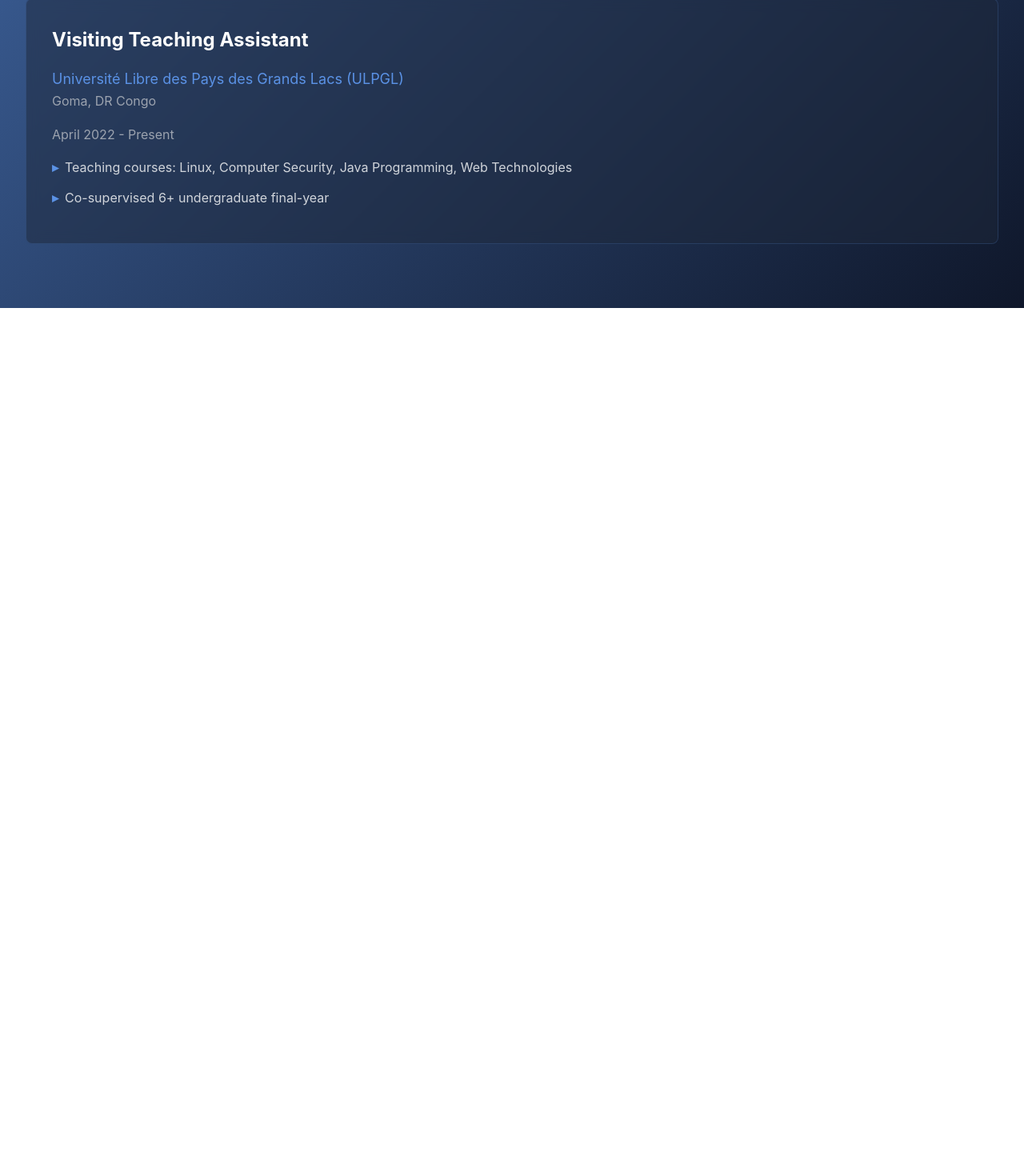
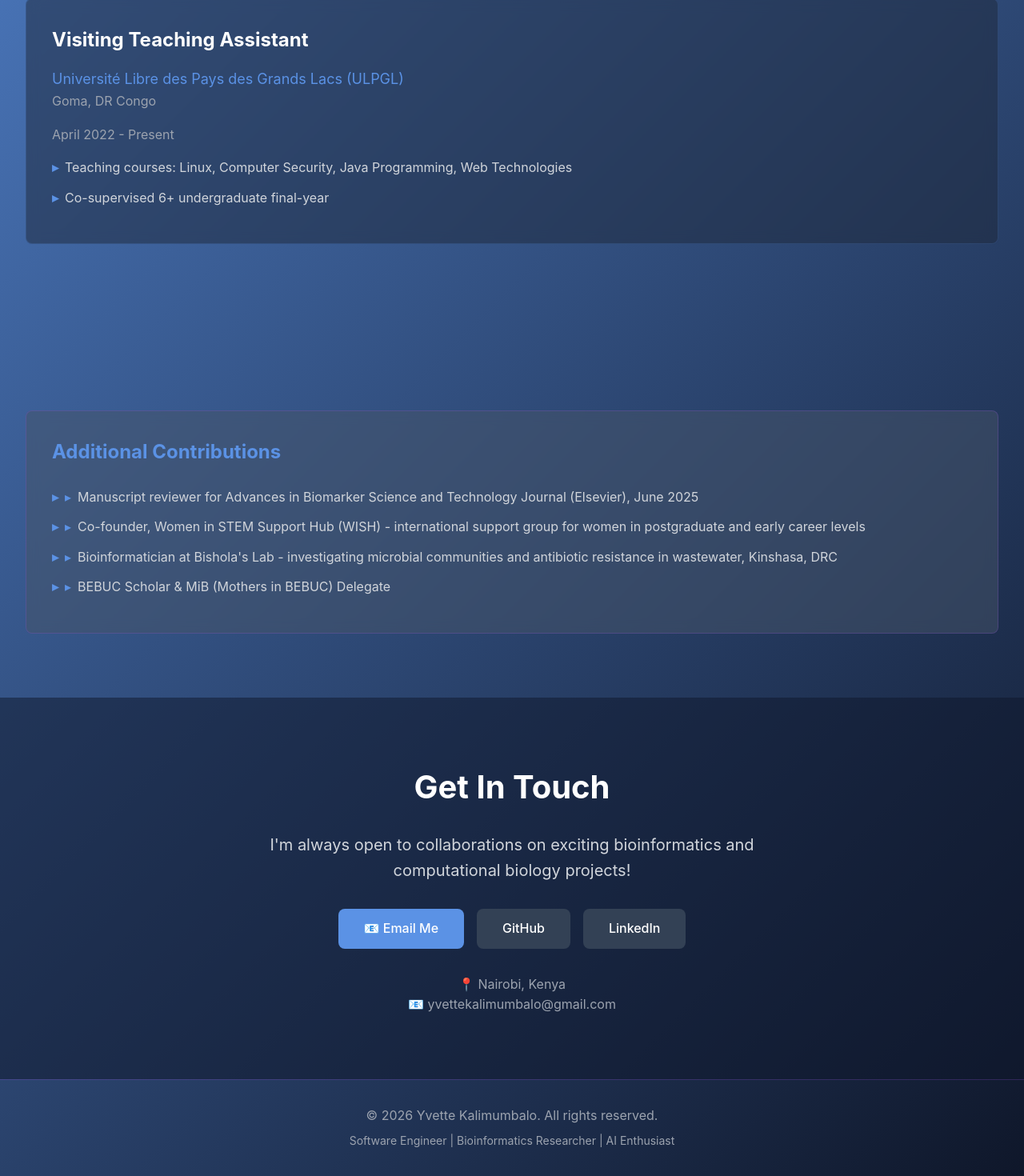
Before and after one commit to YvetteKal/YvetteKal.github.io, a plain HTML site: page index.html in a window 1280 px wide. Shown: the part 4723-6193 px from the top of the page at 80% size. Before the commit the page ends 5108 px from the top, so only its background shows below. Drawn offline with nearby package versions, Linux system fonts and the light colour scheme.

Commit message:
last two sections added

```diff
--- a/index.html
+++ b/index.html
@@ -774,4 +774,72 @@
                     </div>
                     <ul>
                         <li>Teaching courses: Linux, Computer Security, Java Programming, Web Technologies</li>
-                        <li>Co-supervised 6+ undergraduate final-year
+                        <li>Co-supervised 6+ undergraduate final-year</li>
+                    </ul>
+                </div>
+            </div>
+    </section>
+    <!-- Additional Contributions -->
+    <section id="additional-contributions">
+        <div class="container" style="margin-top: 3rem;">
+            <div style="background: rgba(71, 85, 105, 0.5); backdrop-filter: blur(8px); border-radius: 0.5rem; padding: 2rem; border: 1px solid rgba(168, 85, 247, 0.2);">
+                <h3 style="font-size: 1.5rem; font-weight: bold; color: #5B92E5; margin-bottom: 1.5rem;">Additional Contributions</h3>
+                <ul style="list-style: none; color: #d1d5db; margin: 0; padding: 0;">
+                    <li style="display: flex; align-items: flex-start; margin-bottom: 0.75rem;">
+                        <span style="color: #5B92E5; margin-right: 0.5rem;">▸</span>
+                        <span>Manuscript reviewer for Advances in Biomarker Science and Technology Journal (Elsevier), June 2025</span>
+                    </li>
+                    <li style="display: flex; align-items: flex-start; margin-bottom: 0.75rem;">
+                        <span style="color: #5B92E5; margin-right: 0.5rem;">▸</span>
+                        <span>Co-founder, Women in STEM Support Hub (WISH) - international support group for women in postgraduate and early career levels</span>
+                    </li>
+                    <li style="display: flex; align-items: flex-start; margin-bottom: 0.75rem;">
+                        <span style="color: #5B92E5; margin-right: 0.5rem;">▸</span>
+                        <span>Bioinformatician at Bishola's Lab - investigating microbial communities and antibiotic resistance in wastewater, Kinshasa, DRC</span>
+                    </li>
+                    <li style="display: flex; align-items: flex-start; margin-bottom: 0.75rem;">
+                        <span style="color: #5B92E5; margin-right: 0.5rem;">▸</span>
+                        <span>BEBUC Scholar & MiB (Mothers in BEBUC) Delegate</span>
+                    </li>
+                </ul>
+            </div>
+        </div>
+    </section>
+
+    <!-- Contact Section -->
+    <section id="contact" style="padding: 5rem 1rem; background: rgba(15, 23, 42, 0.5);">
+        <div class="container" style="max-width: 768px; margin: 0 auto; text-align: center;">
+            <h2 style="font-size: 2.5rem; font-weight: bold; color: white; margin-bottom: 1.5rem;">Get In Touch</h2>
+            <p style="font-size: 1.25rem; color: #d1d5db; margin-bottom: 2rem;">
+                I'm always open to collaborations on exciting bioinformatics and computational biology projects!
+            </p>
+            <div style="display: flex; flex-wrap: wrap; justify-content: center; gap: 1rem; margin-bottom: 2rem;">
+                <a href="mailto:yvettekalimumbalo@gmail.com"
+                   style="padding: 0.75rem 2rem; background: #5B92E5; color: white; border-radius: 0.5rem; font-weight: 500; text-decoration: none; display: inline-flex; align-items: center; justify-content: center; transition: background 0.3s;">
+                    📧 Email Me
+                </a>
+                <a href="https://github.com/YvetteKal" target="_blank" rel="noopener noreferrer"
+                   style="padding: 0.75rem 2rem; background: #334155; color: white; border-radius: 0.5rem; font-weight: 500; text-decoration: none; display: inline-flex; align-items: center; justify-content: center; transition: background 0.3s;">
+                    GitHub
+                </a>
+                <a href="https://www.linkedin.com/in/yvette-kalimumbalo-1a22a5191/" target="_blank" rel="noopener noreferrer"
+                   style="padding: 0.75rem 2rem; background: #334155; color: white; border-radius: 0.5rem; font-weight: 500; text-decoration: none; display: inline-flex; align-items: center; justify-content: center; transition: background 0.3s;">
+                    LinkedIn
+                </a>
+            </div>
+            <div style="color: #9ca3af;">
+                <p>📍 Nairobi, Kenya</p>
+                <p>📧 yvettekalimumbalo@gmail.com</p>
+            </div>
+        </div>
+    </section>
+
+    <!-- Footer -->
+    <footer style="padding: 2rem 1rem; text-align: center; color: #9ca3af; border-top: 1px solid rgba(168, 85, 247, 0.2);">
+        <div style="max-width: 1280px; margin: 0 auto;">
+            <p>© 2026 Yvette Kalimumbalo. All rights reserved.</p>
+            <p style="margin-top: 0.5rem; font-size: 0.875rem;">
+                Software Engineer | Bioinformatics Researcher | AI Enthusiast
+            </p>
+        </div>
+    </footer>
```
